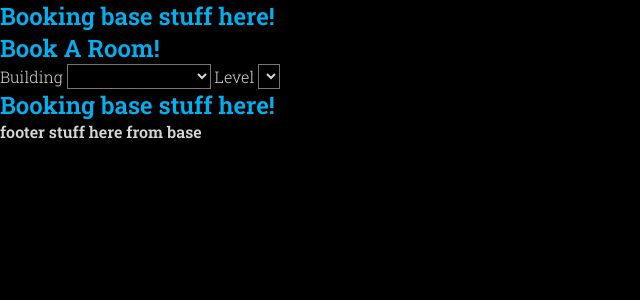
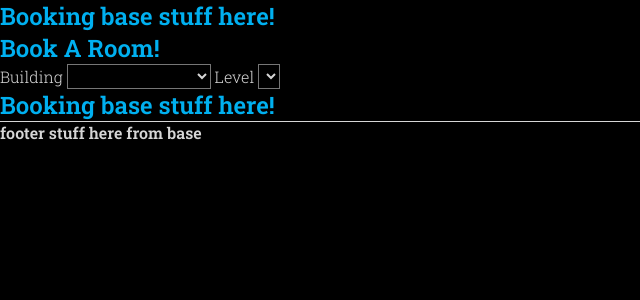
Before and after one commit to nikzeyn/ResourceCenter, a Django app: page /booking/ in a window 1280 px wide. Shown: the part 42-342 px from the top of the page, without its empty margins (0-640 px from the left). Run offline with Django 3.2, Linux system fonts and the light colour scheme; tables that the repository leaves empty hold one stand-in row (values such as "Sample post"); lists and menus that the app fills with data are empty.

Commit message:
added initial footer css

```diff
--- a/prj_resource_center/static/css/common.css
+++ b/prj_resource_center/static/css/common.css
@@ -1,4 +1,14 @@
-/* R3C Project-Wide CSS */
+/* ************************ */
+/*							*/
+/*   R3C Project-Wide CSS   */
+/*							*/
+/* ************************ */
+
+
+
+/* ************************ */
+/*			DEFAULTS		*/
+/* ************************ */
 * {
 	background-color: #000;
 	color: #d6d6d6;
@@ -11,3 +21,13 @@ h1 {
 	color: #00B0F0;
 	font-size: 150%;
 }
+
+
+/* ************************ */
+/*			FOOTER			*/
+/* ************************ */
+
+footer {
+	border-top:solid 1px  #d6d6d6;
+
+}
```
